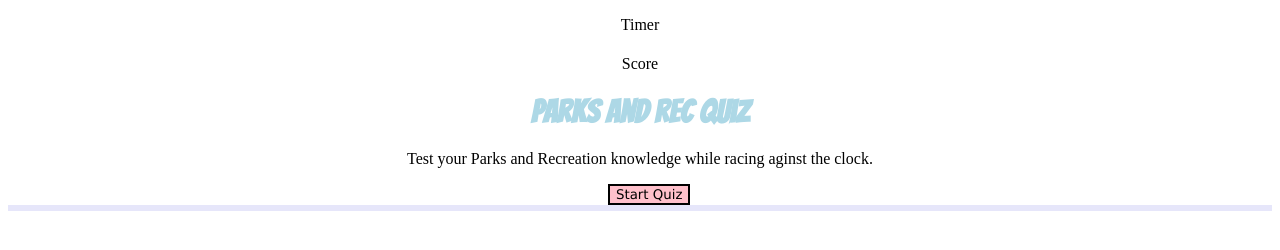
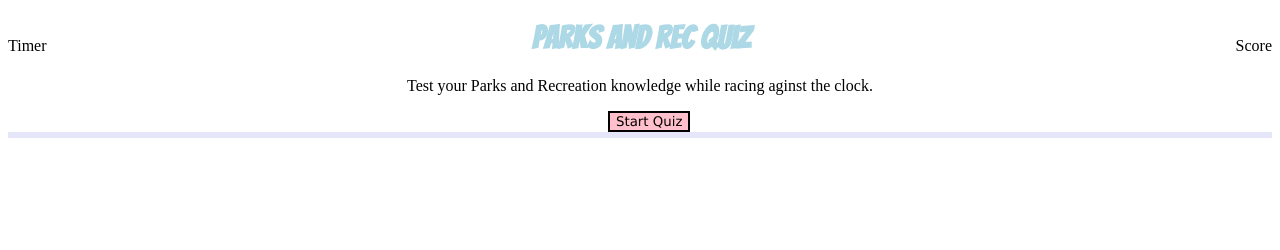
Before and after one commit to jenellelangford/homework-4, a plain HTML site: page index.html in a window 1280 px wide. Drawn offline with Linux system fonts and the light colour scheme.

Commit message:
css update.

```diff
--- a/index.html
+++ b/index.html
@@ -15,7 +15,8 @@
       <p>Timer</p>
       <h1 id = "time"></h1>
     </div>
-    <div id = "score-container">
+
+    <div id = "score-container"s>
       <p>Score</p>
     </div>
   </header>
@@ -64,19 +65,6 @@
 
 
 
-
-
-  <!--
-<div id = "choiceOne"></div>
-      <div id = "choiceTwo"></div>
-      <div id = "choiceThree"></div>
-
-
-  <div id = "highscore-container">
-    <p>Type in your initals</p>
-  </div>
-  -->
-
   <script src ="../homework-4/script.js"></script>
 
 </body>
--- a/script.js
+++ b/script.js
@@ -155,6 +155,7 @@ function displayQuestionOne() {
 
   // Remove start button
   startButton.remove();
+
 }
 
 // When the variable for the button is clicked, run the function to display question 2
--- a/style.css
+++ b/style.css
@@ -6,6 +6,16 @@ h1 {
 
 p {
   text-align: center;
+}
+
+#heading-container {
+  columns: 1;
+  float: left;
+}
+
+#score-container {
+  columns: 1;
+  float: right;
 }
 
 #startbutton {
```
